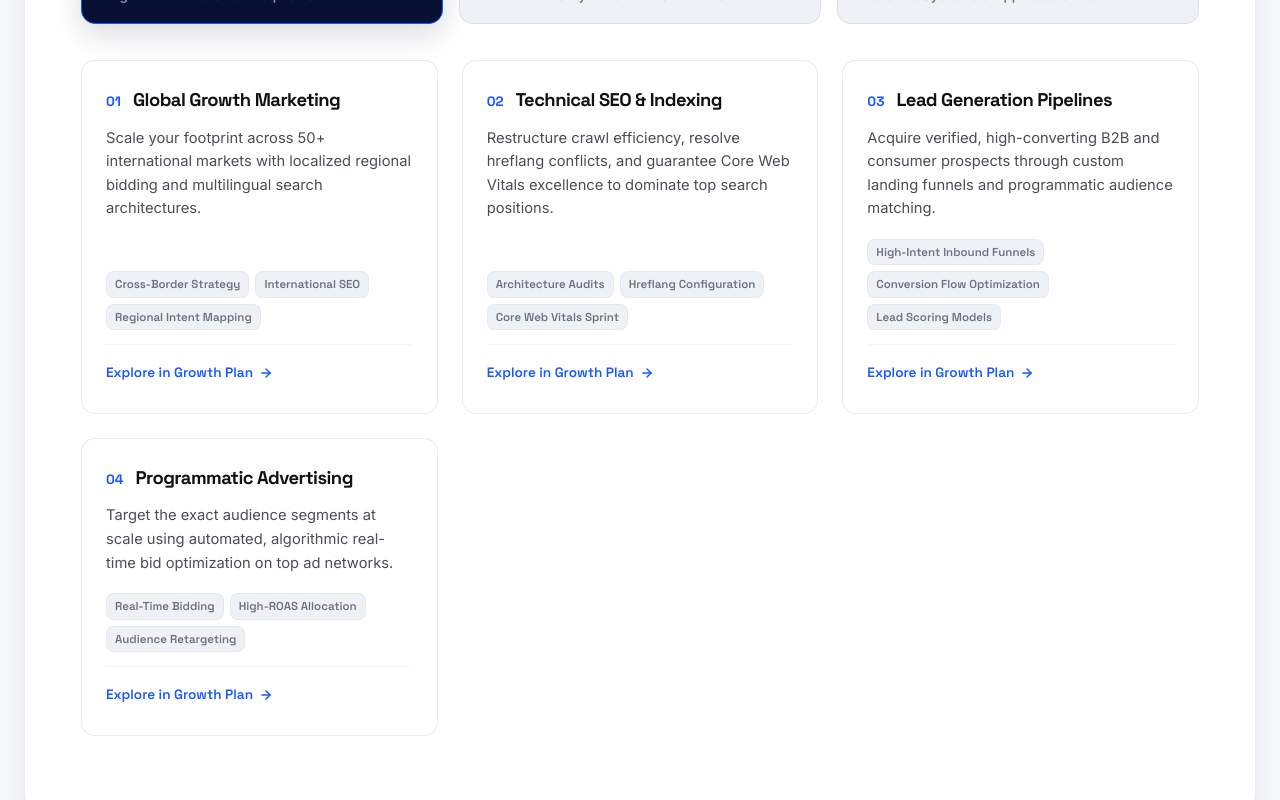
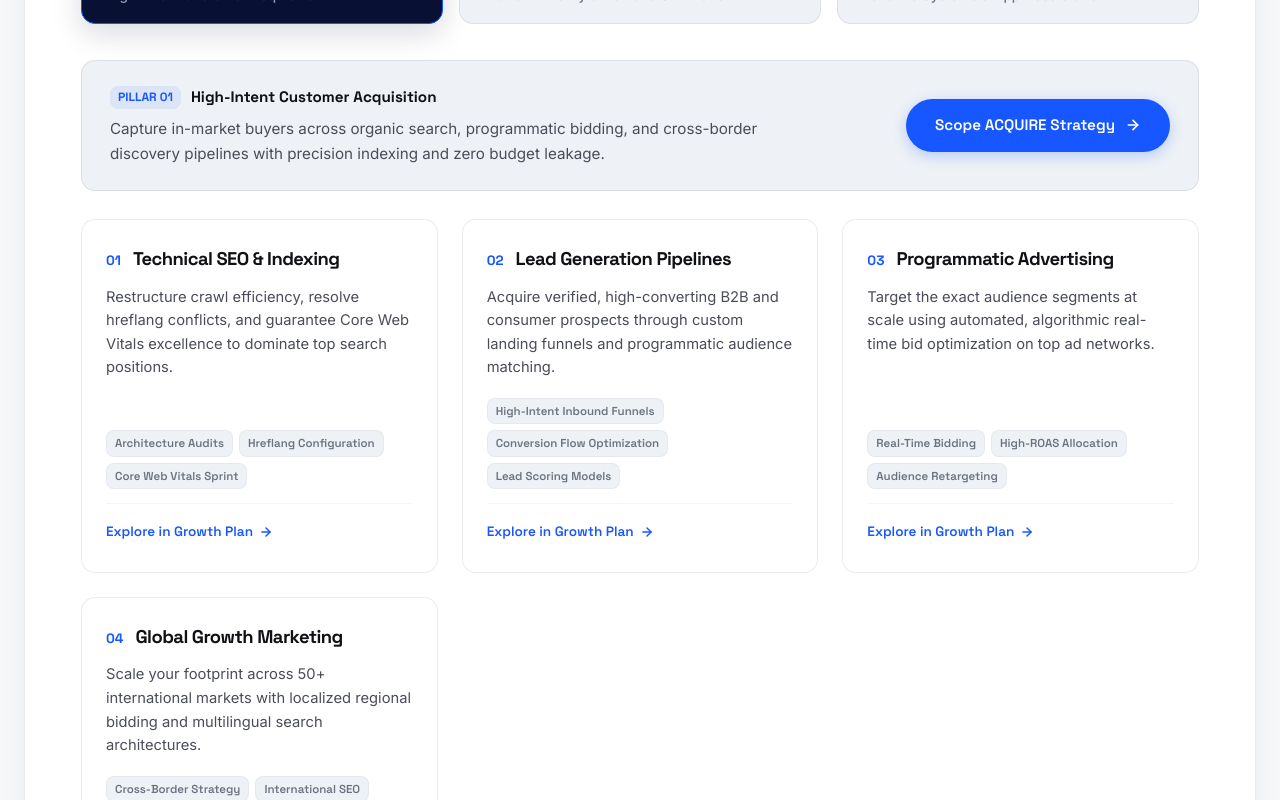
Before and after one commit to shivam-anand791/adorca, a Next.js app: page / in a window 1280 px wide. Shown: the part 2580-3380 px from the top of the page. Built offline with nearby package versions, Linux system fonts and the light colour scheme; no server answers.

Commit message:
feat(services): implement 3-pillar interactive editorial panels and scoped CTA per Phase 8

```diff
--- a/src/components/Services.module.css
+++ b/src/components/Services.module.css
@@ -71,9 +71,66 @@
 }
 
 /* ─────────────────────────────────────────────
+   Pillar Editorial Overview
+   ───────────────────────────────────────────── */
+.pillarOverview {
+  background-color: var(--bg-subtle);
+  border: 1px solid var(--border);
+  border-radius: var(--radius-md);
+  padding: 24px 28px;
+  margin-bottom: 28px;
+  display: flex;
+  align-items: center;
+  justify-content: space-between;
+  gap: 24px;
+}
+
+.overviewText {
+  display: flex;
+  flex-direction: column;
+  gap: 8px;
+  max-width: 720px;
+}
+
+.overviewBadge {
+  display: flex;
+  align-items: center;
+  gap: 10px;
+}
+
+.overviewNum {
+  font-family: var(--font-display);
+  font-size: 0.75rem;
+  font-weight: 800;
+  color: var(--blue);
+  background-color: var(--blue-light);
+  padding: 2px 8px;
+  border-radius: var(--radius-sm);
+  text-transform: uppercase;
+}
+
+.overviewTitle {
+  font-family: var(--font-display);
+  font-size: 0.95rem;
+  font-weight: 700;
+  color: var(--text-primary);
+}
+
+.overviewSummary {
+  font-size: 0.95rem;
+  line-height: 1.6;
+  color: var(--text-secondary);
+}
+
+.overviewCta {
+  flex-shrink: 0;
+}
+
+/* ─────────────────────────────────────────────
    Capabilities Grid
    ───────────────────────────────────────────── */
 .capabilitiesGrid {
+
   display: grid;
   grid-template-columns: repeat(auto-fit, minmax(280px, 1fr));
   gap: 24px;
--- a/src/components/Services.tsx
+++ b/src/components/Services.tsx
@@ -32,11 +32,6 @@ const SERVICE_PILLARS: ServicePillar[] = [
     color: "var(--blue)",
     capabilities: [
       {
-        title: "Global Growth Marketing",
-        desc: "Scale your footprint across 50+ international markets with localized regional bidding and multilingual search architectures.",
-        deliverables: ["Cross-Border Strategy", "International SEO", "Regional Intent Mapping"],
-      },
-      {
         title: "Technical SEO & Indexing",
         desc: "Restructure crawl efficiency, resolve hreflang conflicts, and guarantee Core Web Vitals excellence to dominate top search positions.",
         deliverables: ["Architecture Audits", "Hreflang Configuration", "Core Web Vitals Sprint"],
@@ -50,6 +45,11 @@ const SERVICE_PILLARS: ServicePillar[] = [
         title: "Programmatic Advertising",
         desc: "Target the exact audience segments at scale using automated, algorithmic real-time bid optimization on top ad networks.",
         deliverables: ["Real-Time Bidding", "High-ROAS Allocation", "Audience Retargeting"],
+      },
+      {
+        title: "Global Growth Marketing",
+        desc: "Scale your footprint across 50+ international markets with localized regional bidding and multilingual search architectures.",
+        deliverables: ["Cross-Border Strategy", "International SEO", "Regional Intent Mapping"],
       },
     ],
   },
@@ -73,7 +73,7 @@ const SERVICE_PILLARS: ServicePillar[] = [
         deliverables: ["Community Architecture", "Content Distribution", "Organic Engagement"],
       },
       {
-        title: "Social Influence Marketing",
+        title: "Influencer & Creator Marketing",
         desc: "Partner with premier creators and industry voices to amplify your brand message, build trust, and generate direct referral sales.",
         deliverables: ["Creator Network Outreach", "Attribution Tracking", "Sponsored Campaigns"],
       },
@@ -144,6 +144,26 @@ export default function Services() {
         })}
       </div>
 
+      {/* Editorial Overview Panel for Active Pillar */}
+      <div className={styles.pillarOverview}>
+        <div className={styles.overviewText}>
+          <div className={styles.overviewBadge}>
+            <span className={styles.overviewNum}>Pillar {activePillar.pillarNum}</span>
+            <span className={styles.overviewTitle}>{activePillar.subtitle}</span>
+          </div>
+          <p className={styles.overviewSummary}>{activePillar.summary}</p>
+        </div>
+        <div className={styles.overviewCta}>
+          <Link href="/#opportunity-tool" className="btn btn-primary">
+            Scope {activePillar.title} Strategy
+            <svg width="16" height="16" viewBox="0 0 24 24" fill="none" stroke="currentColor" strokeWidth="2.5" strokeLinecap="round" strokeLinejoin="round" aria-hidden="true">
+              <line x1="5" y1="12" x2="19" y2="12" />
+              <polyline points="12 5 19 12 12 19" />
+            </svg>
+          </Link>
+        </div>
+      </div>
+
       {/* Active Pillar Capabilities Grid */}
       <div
         id={`pillar-panel-${activePillar.id}`}
@@ -177,7 +197,6 @@ export default function Services() {
                 </svg>
               </Link>
             </div>
-
           </div>
         ))}
       </div>
```
